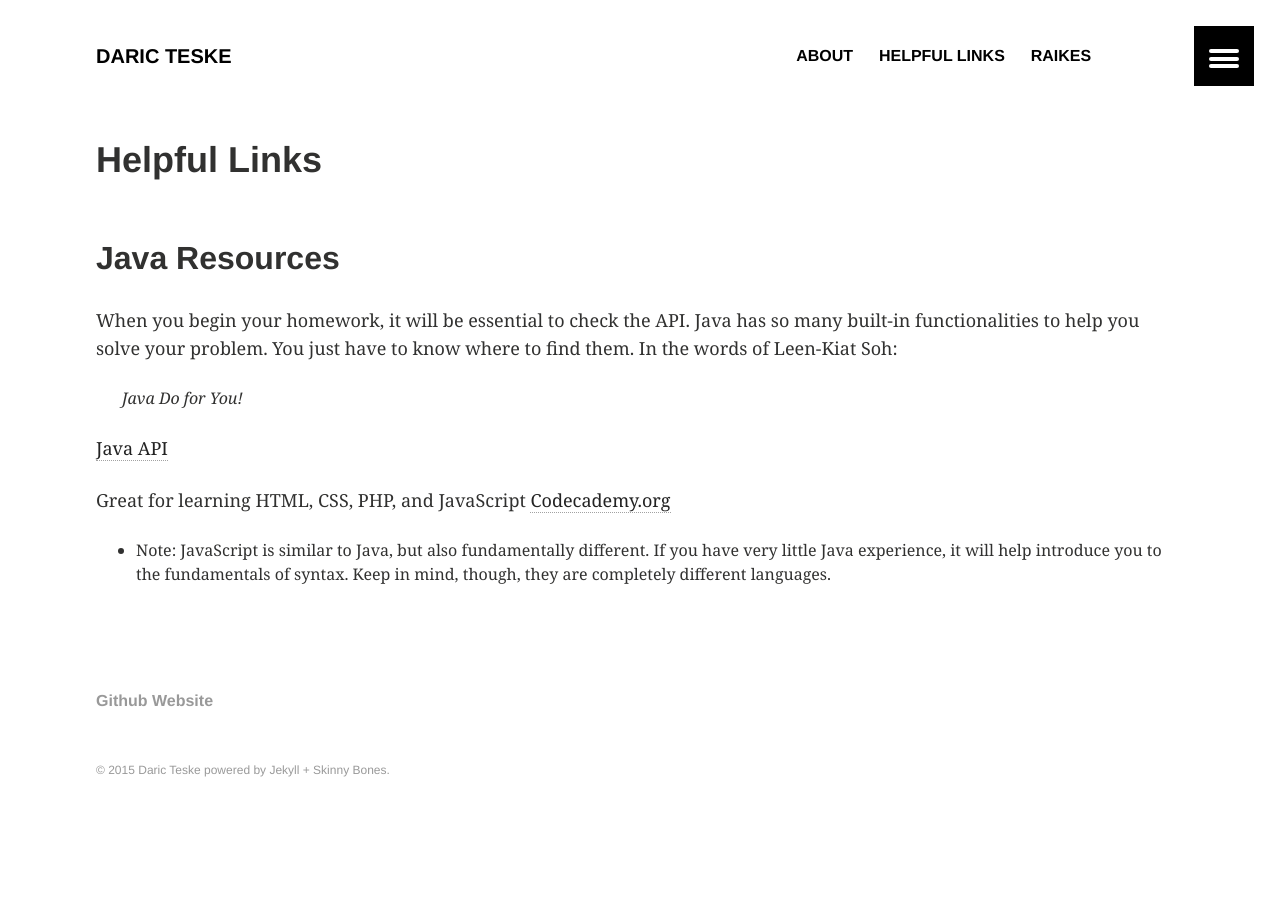
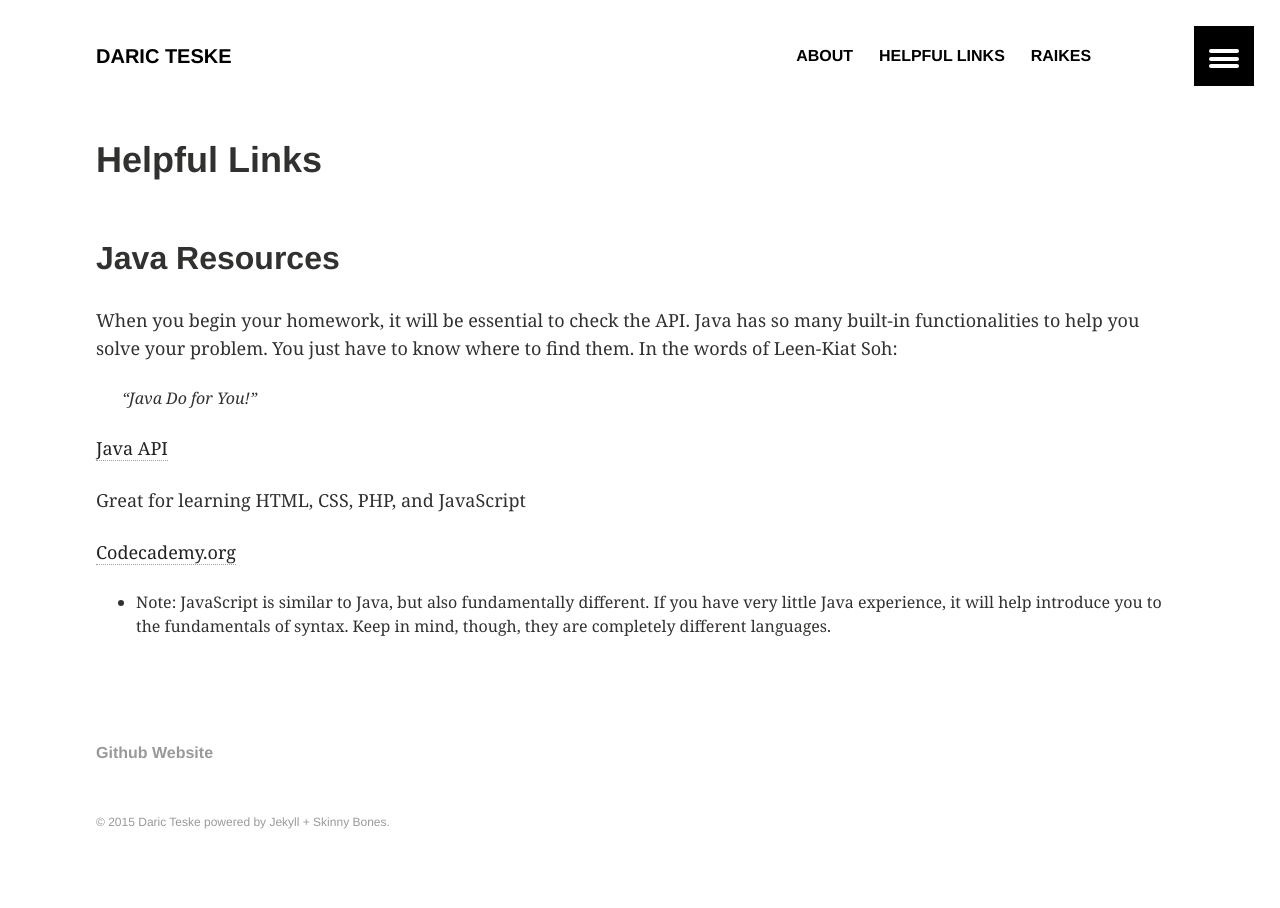
Before and after one commit to dteske25/mainPage, a Jekyll site: the page built from resources.md, in a window 1280 px wide. Built offline with Jekyll 4.4.1, drawn with Linux system fonts in a browser that asks for light colours.

Commit message:
fixed formatting errors

```diff
--- a/resources.md
+++ b/resources.md
@@ -8,11 +8,13 @@ title: "Helpful Links"
 
 When you begin your homework, it will be essential to check the API. Java has so many built-in functionalities to help you solve your problem. You just have to know where to find them. In the words of Leen-Kiat Soh:
 
-> Java Do for You!
+> "Java Do for You!"
 
 [Java API](docs.oracle.com/javase/7/docs/api)
 
 
 Great for learning HTML, CSS, PHP, and JavaScript
+
 [Codecademy.org](www.codecademy.com)
+
 * Note: JavaScript is similar to Java, but also fundamentally different. If you have very little Java experience, it will help introduce you to the fundamentals of syntax. Keep in mind, though, they are completely different languages.
```
